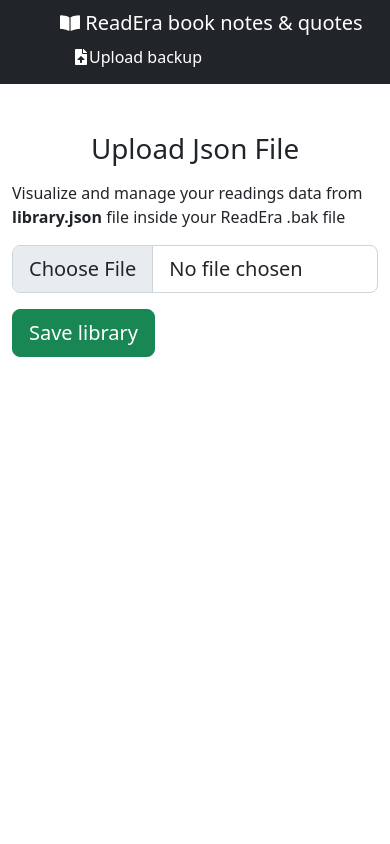
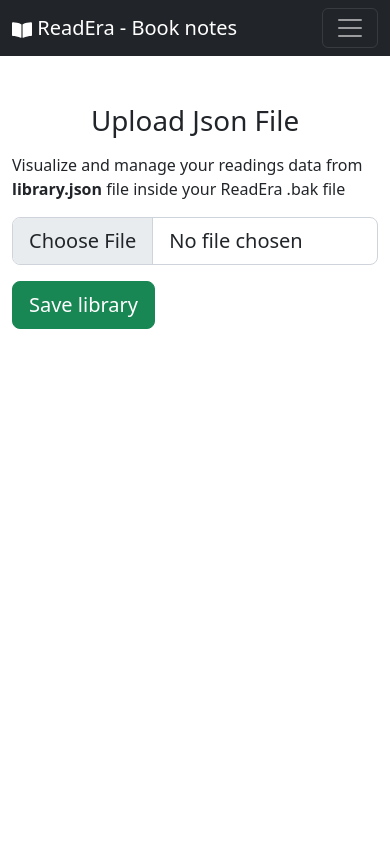
Before and after one commit to croko22/readera-cites, a React (Vite) app: page /upload in a window 390 px wide. Shown: the top 844 px of the page. Built offline with nearby package versions, Linux system fonts and the light colour scheme.

Commit message:
f: Responsive header ouyeah

```diff
--- a/src/App.jsx
+++ b/src/App.jsx
@@ -1,6 +1,6 @@
 import { Routes, Route } from "react-router-dom";
 
-import { Navbar } from "./components/Navbar";
+import { Header } from "./components/Header";
 import { Library } from "./pages/Library";
 import { Book } from "./pages/Book";
 import { Upload } from "./pages/Upload";
@@ -11,7 +11,7 @@
   return (
     <>
       <ToTheTopB />
-      <Navbar />
+      <Header />
       <div className="min-vh-100">
         <Routes>
           <Route path="/" element={<Library />} />
--- /dev/null
+++ b/src/components/Header.jsx
@@ -0,0 +1,35 @@
+import Container from "react-bootstrap/Container";
+import Nav from "react-bootstrap/Nav";
+import Navbar from "react-bootstrap/Navbar";
+
+import { FaBookOpen, FaFileUpload } from "react-icons/fa";
+export const Header = () => {
+  return (
+    <Navbar
+      collapseOnSelect
+      expand="lg"
+      style={{ position: "sticky", top: "0", zIndex: 100 }}
+      bg="dark"
+      variant="dark"
+    >
+      <Container>
+        <Navbar.Brand href="/" className="text-white">
+          <FaBookOpen /> ReadEra - Book notes
+        </Navbar.Brand>
+        <Navbar.Toggle
+          aria-controls="responsive-navbar-nav"
+          className="text-white"
+        />
+        <Navbar.Collapse id="responsive-navbar-nav">
+          <Nav className="me-auto"></Nav>
+          <Nav>
+            <Nav.Link eventKey={2} href="/upload">
+              <FaFileUpload className="m-1" />
+              Upload backup
+            </Nav.Link>
+          </Nav>
+        </Navbar.Collapse>
+      </Container>
+    </Navbar>
+  );
+};
--- a/src/components/Navbar.jsx
+++ /dev/null
@@ -1,22 +0,0 @@
-import { FaBookOpen, FaFileUpload } from "react-icons/fa";
-export const Navbar = () => {
-  return (
-    <nav
-      style={{ position: "sticky", top: "0", zIndex: 100 }}
-      className="navbar navbar-dark bg-dark px-5"
-    >
-      <div className="container-fluid">
-        <div className="navbar-header">
-          <a className="navbar-brand" href="/">
-            <FaBookOpen className="text-white mb-1" />
-            <span> ReadEra book notes & quotes</span>
-          </a>
-        </div>
-        <a className="btn btn-dark navbar-btn" href="/upload">
-          <FaFileUpload className="text-white mb-1" />
-          Upload backup
-        </a>
-      </div>
-    </nav>
-  );
-};
```
